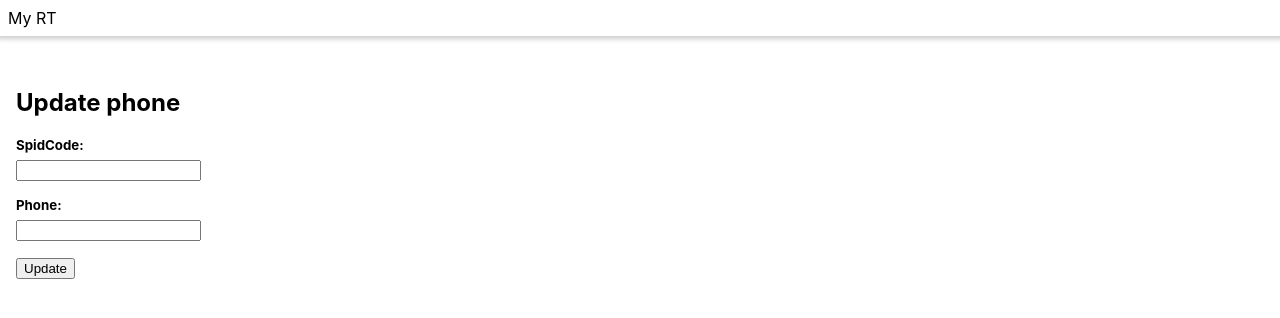
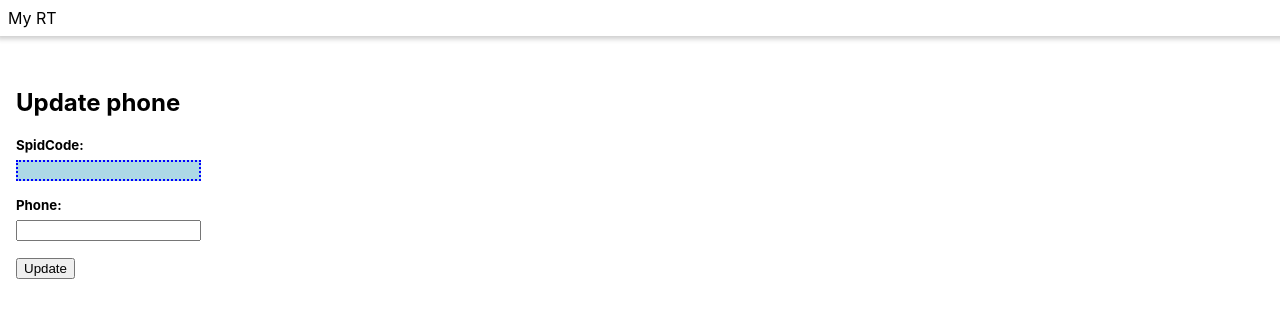
Before and after one commit to afiscella/my-rt, a React (Create React App) app: page /phone in a window 1280 px wide. Shown: the top 318 px of the page. Built offline with nearby package versions, Linux system fonts and the light colour scheme.

Commit message:
css additionalClasses

```diff
--- a/src/component/Phone/UpdatePhone.tsx
+++ b/src/component/Phone/UpdatePhone.tsx
@@ -44,6 +44,7 @@ export default function UpdatePhone() {
       <form id="parent" onSubmit={updatePhone}>
         <Textinput
           label="SpidCode:"
+          additionalClasses="lightblue blueBorder"
           value={spidCode}
           onChange={handleSpidCodeChange}
           disabled={loading}
--- a/src/component/Textinput/Textinput.css
+++ b/src/component/Textinput/Textinput.css
@@ -6,3 +6,12 @@
   margin-top: 0px;
   margin-bottom: 6px;
 }
+
+.lightblue {
+  background-color: lightblue !important;
+}
+
+.blueBorder {
+  border-style: dotted;
+  border-color: blue;
+}
--- a/src/component/Textinput/Textinput.tsx
+++ b/src/component/Textinput/Textinput.tsx
@@ -6,15 +6,16 @@ interface TextinputProps
     HTMLInputElement
   > {
   label: string;
+  additionalClasses?: string;
 }
 
 export default function Textinput(props: TextinputProps) {
-  const { label, ...otherProps } = props;
+  const { label, additionalClasses, ...otherProps } = props;
 
   return (
     <div id="child">
       <h5 className="textInputLabel">{label}</h5>
-      <input {...otherProps} className="textInput" type="text" />
+      <input {...otherProps} className={`textInput ${additionalClasses}`} type="text" />
     </div>
   );
 }
```
